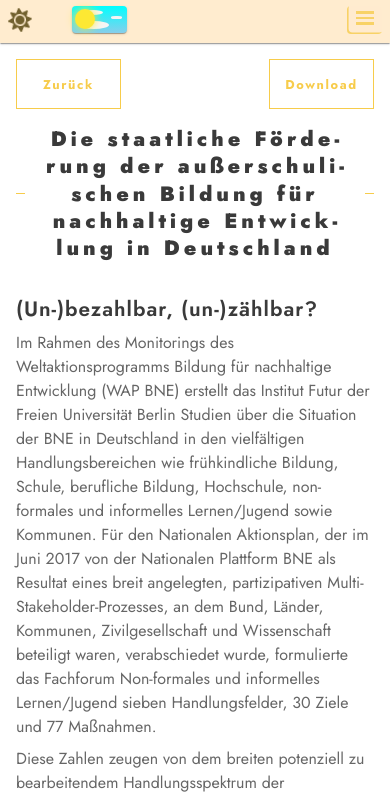
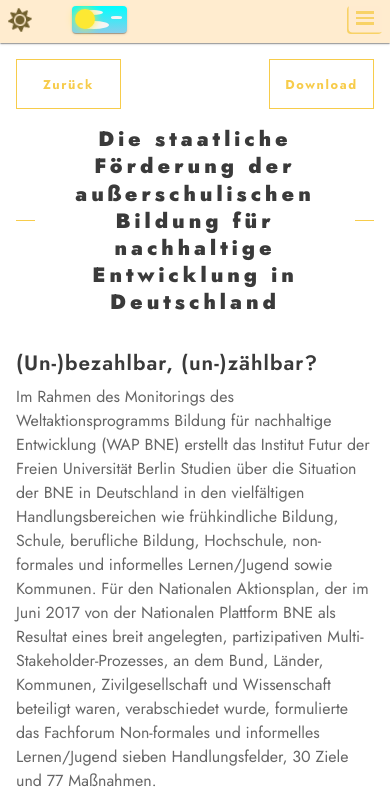
Before and after one commit to MatchuPitchu/portfolio, a React (Create React App) app: page /veroeffentlichungen/bne in a window 390 px wide. Shown: the top 797 px of the page. Built offline with nearby package versions, Linux system fonts and the light colour scheme.

Commit message:
styling h1 in publications

```diff
--- a/src/components/Publications/PublicationsDetails.module.css
+++ b/src/components/Publications/PublicationsDetails.module.css
@@ -129,14 +129,14 @@
     justify-content: center;
     align-items: center;
     position: relative;
-    max-width: calc(100% - 50px);
+    max-width: calc(100% - 70px);
     font-size: 1.3rem;
     line-height: 1.7rem;
-    -moz-hyphens: auto;
+    /* -moz-hyphens: auto;
     -o-hyphens: auto;
     -webkit-hyphens: auto;
     -ms-hyphens: auto;
-    hyphens: auto;
+    hyphens: auto; */
   }
 
   .col-left h1:before,
```
